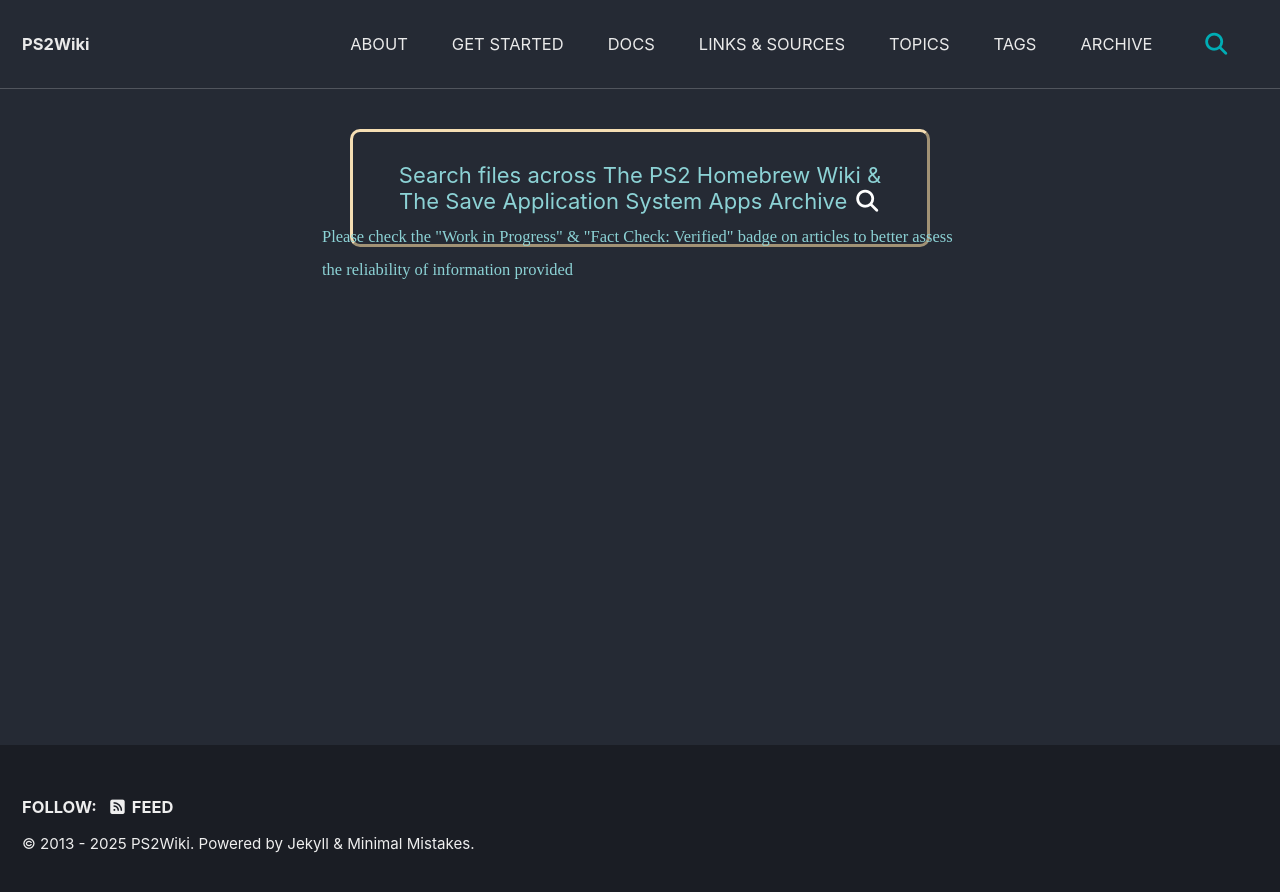
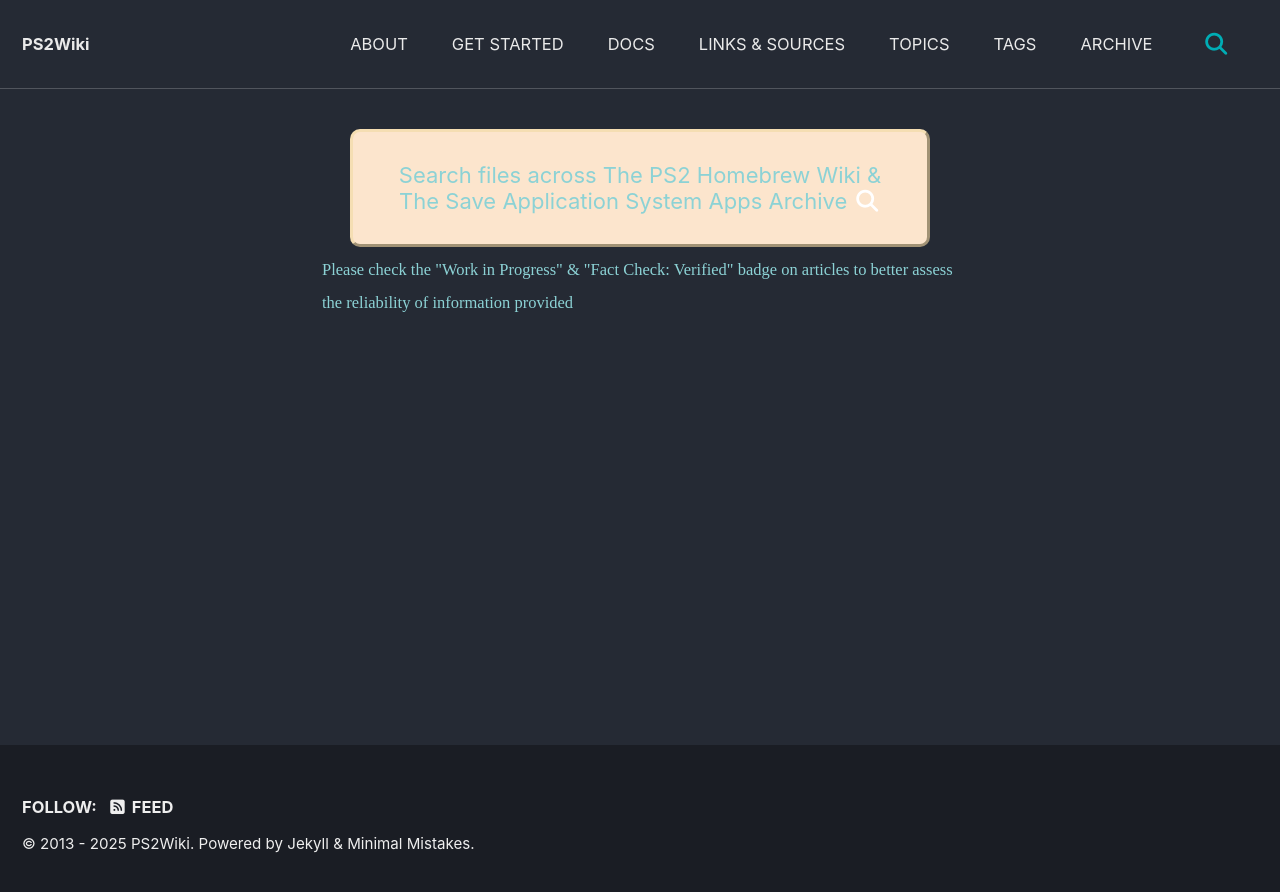
Before and after one commit to ps2wiki/search, a Jekyll site: the page built from index.html, in a window 1280 px wide. Shown: the top 892 px of the page. Built offline with Jekyll 4.4.1, drawn with Linux system fonts in a browser that asks for light colours; cached includes are drawn as plain includes; some web fonts are replaced; the list of posts is cut into pages by our own code.

Commit message:
Update home.html

```diff
--- a/_layouts/home.html
+++ b/_layouts/home.html
@@ -3,10 +3,10 @@ layout: archive
 ---
 
 {{ content }}
-<button class="search__toggle" type="button"><div style="font-size: 1em; color: white; border-radius: 10px; padding: 30px; border: 3px outset wheat">
+<div><button class="search__toggle" type="button"><div style="background-color: #fce5cd; font-size: 1em; color: white; border-radius: 10px; padding: 30px; border: 3px outset wheat">
           <span class="visually-hidden">{{ site.data.ui-text[site.locale].search_label | default: "Toggle search" }}</span>
           <a>Search files across The PS2 Homebrew Wiki & The Save Application System Apps Archive  </a><i class="fas fa-search"></i>
-        </div></button>
+        </div></button></div>
 
-</br><a style="font-size: 0.75em; font-color: white" >Please check the "Work in Progress" & "Fact Check: Verified" badge on articles
+</br><a style="font-size: 0.75em; font-color: white">Please check the "Work in Progress" & "Fact Check: Verified" badge on articles
           to better assess the reliability of information provided</a>
```
